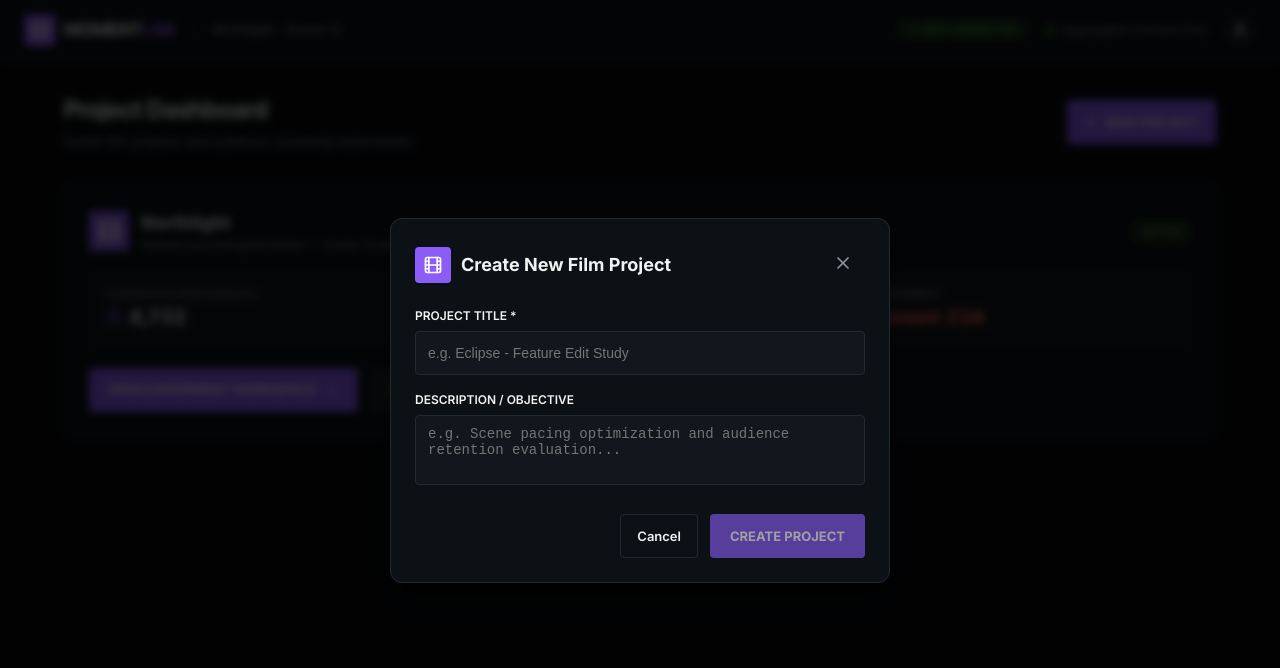
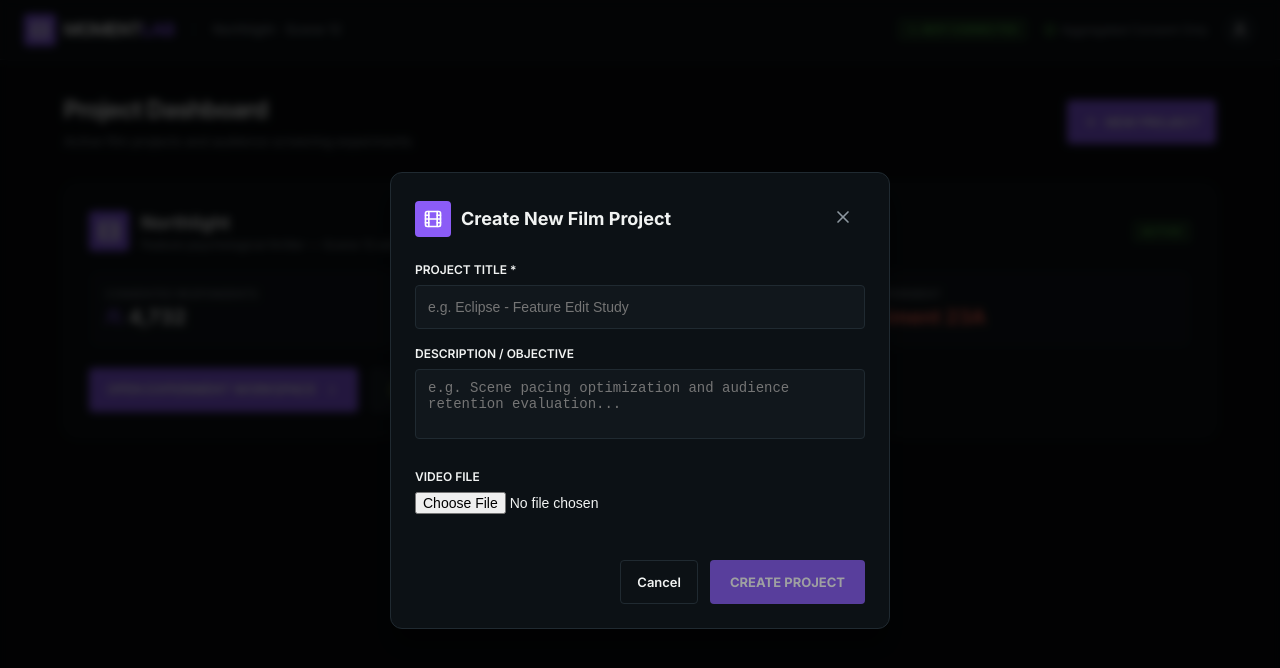
Before and after one commit to mgraves-centrix/momentlab, a React (Vite) app: page /projects in a window 1280 px wide. Both pictures are taken after a click on the button "NEW PROJECT". Shown: the top 668 px of the page. Built offline with nearby package versions, Linux system fonts and the light colour scheme; no server answers.

Commit message:
checkpoint: Implement file input, GCS upload, and API wiring in NewProjectModal

```diff
--- a/src/components/NewProjectModal.tsx
+++ b/src/components/NewProjectModal.tsx
@@ -11,7 +11,9 @@ interface NewProjectModalProps {
 export const NewProjectModal: React.FC<NewProjectModalProps> = ({ isOpen, onClose, onProjectCreated }) => {
   const [name, setName] = useState('');
   const [description, setDescription] = useState('');
+  const [file, setFile] = useState<File | null>(null);
   const [isSubmitting, setIsSubmitting] = useState(false);
+  const [uploadProgress, setUploadProgress] = useState(0);
 
   if (!isOpen) return null;
 
@@ -20,11 +22,12 @@ export const NewProjectModal: React.FC<NewProjectModalProps> = ({ isOpen, onClos
     if (!name.trim()) return;
 
     setIsSubmitting(true);
+    setUploadProgress(10);
     try {
       const res = await fetch('/api/v1/projects', {
         method: 'POST',
         headers: { 'Content-Type': 'application/json' },
-        body: JSON.stringify({ name, description })
+        body: JSON.stringify({ title: name, description, owner_id: "admin" })
       });
 
       let newProj: Project;
@@ -41,9 +44,35 @@ export const NewProjectModal: React.FC<NewProjectModalProps> = ({ isOpen, onClos
           lastActivity: new Date().toISOString()
         };
       }
+
+      setUploadProgress(40);
+
+      // Upload video if selected
+      if (file && res.ok) {
+        const urlRes = await fetch(`/api/v1/projects/${newProj.id}/media?filename=${encodeURIComponent(file.name)}&content_type=${encodeURIComponent(file.type)}`, {
+          method: 'POST'
+        });
+
+        if (urlRes.ok) {
+          const { url } = await urlRes.json();
+          setUploadProgress(60);
+
+          await fetch(url, {
+            method: 'PUT',
+            headers: {
+              'Content-Type': file.type
+            },
+            body: file
+          });
+        }
+      }
+
+      setUploadProgress(100);
       onProjectCreated(newProj);
       setName('');
       setDescription('');
+      setFile(null);
+      setUploadProgress(0);
       onClose();
     } catch (err) {
       console.warn('API error creating project, utilizing local state:', err);
@@ -59,6 +88,8 @@ export const NewProjectModal: React.FC<NewProjectModalProps> = ({ isOpen, onClos
       onProjectCreated(newProj);
       setName('');
       setDescription('');
+      setFile(null);
+      setUploadProgress(0);
       onClose();
     } finally {
       setIsSubmitting(false);
@@ -145,6 +176,22 @@ export const NewProjectModal: React.FC<NewProjectModalProps> = ({ isOpen, onClos
             />
           </div>
 
+          <div style={{ marginBottom: '24px' }}>
+            <label style={{ display: 'block', fontSize: '12px', fontWeight: 600, color: 'var(--text)', marginBottom: '6px' }}>
+              VIDEO FILE
+            </label>
+            <input
+              type="file"
+              accept="video/*"
+              onChange={(e) => setFile(e.target.files?.[0] || null)}
+              style={{
+                width: '100%',
+                color: 'var(--text)',
+                fontSize: '14px',
+              }}
+            />
+          </div>
+
           <div style={{ display: 'flex', justifyContent: 'flex-end', gap: '12px' }}>
             <button
               type="button"
@@ -176,7 +223,7 @@ export const NewProjectModal: React.FC<NewProjectModalProps> = ({ isOpen, onClos
                 opacity: !name.trim() ? 0.6 : 1
               }}
             >
-              {isSubmitting ? 'CREATING...' : 'CREATE PROJECT'}
+              {isSubmitting ? (uploadProgress > 0 ? `UPLOADING ${uploadProgress}%` : 'CREATING...') : 'CREATE PROJECT'}
             </button>
           </div>
         </form>
```
